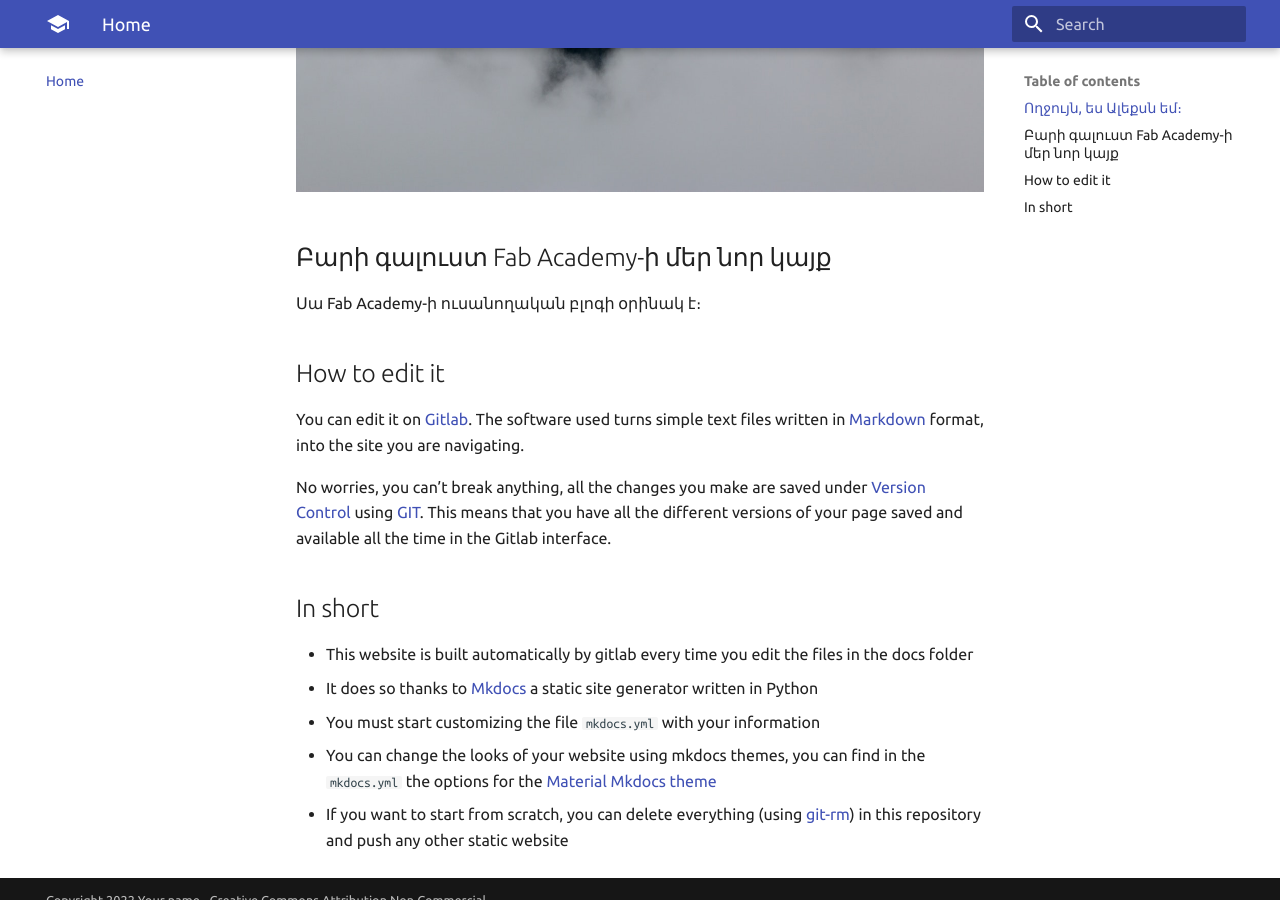
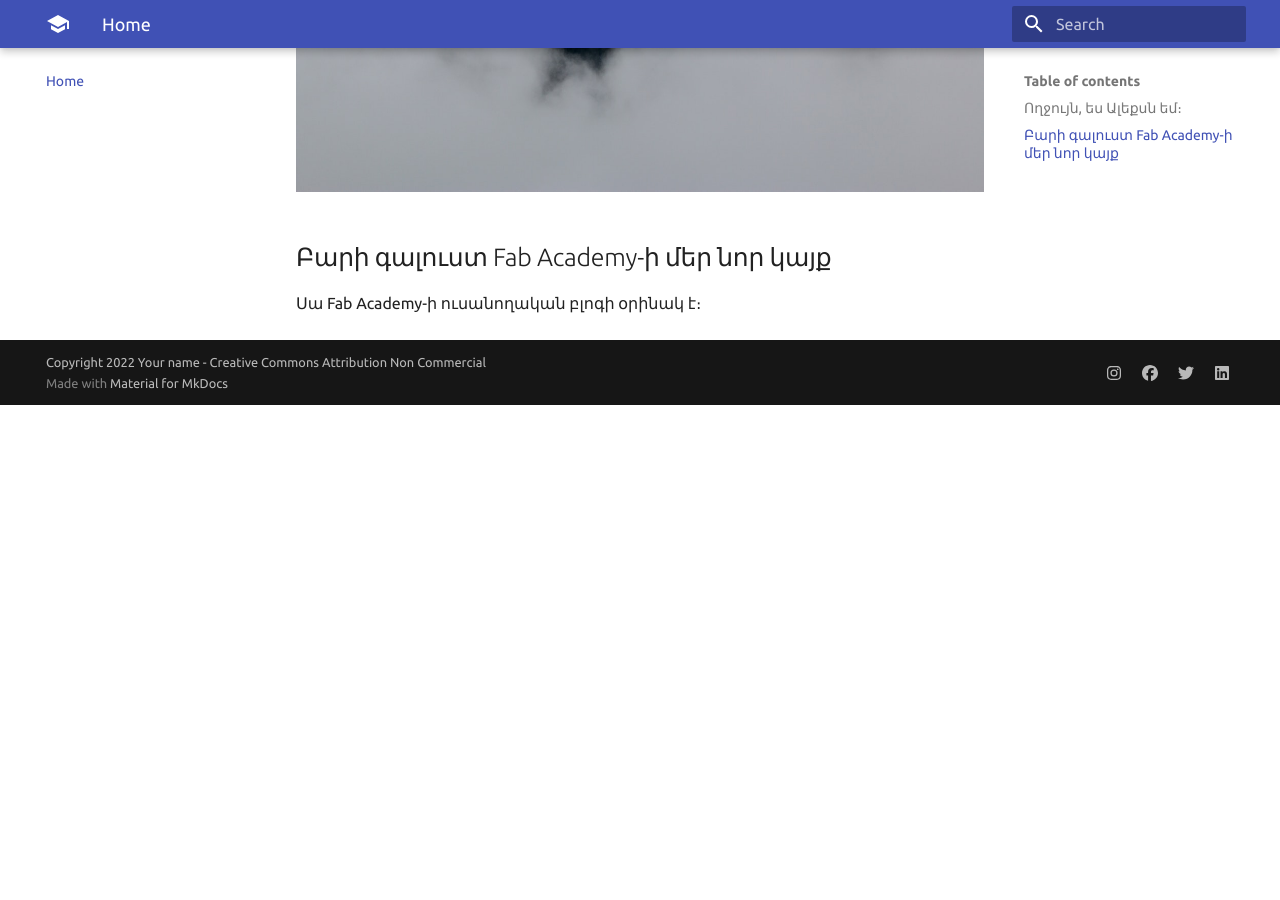
Before and after one commit to alexaghajanyan01/aleks_aghajanyan, an MkDocs documentation site: the page built from docs/index.md, in a window 1280 px wide and 900 px high, scrolled down 545 px. Built offline with MkDocs 1.6.1 and Material for MkDocs 9.7.7, drawn with Linux system fonts in a browser that asks for light colours; after the commit the page ends 950 px from its top, so only the background shows below that.

Commit message:
Updated content

```diff
--- a/docs/index.md
+++ b/docs/index.md
@@ -7,18 +7,3 @@
 ## Բարի գալուստ Fab Academy-ի մեր նոր կայք
 
 Սա Fab Academy-ի ուսանողական բլոգի օրինակ է։
-
-## How to edit it
-
-You can edit it on [Gitlab](http://gitlab.fabcloud.org). The software used turns simple text files
-written in [Markdown](https://en.wikipedia.org/wiki/Markdown) format, into the site you are navigating.
-
-No worries, you can't break anything, all the changes you make are saved under [Version Control](https://en.wikipedia.org/wiki/Version_control) using [GIT](https://git-scm.com/book/en/v2/Getting-Started-About-Version-Control). This means that you have all the different versions of your page saved and available all the time in the Gitlab interface.
-
-## In short
-
-- This website is built automatically by gitlab every time you edit the files in the docs folder
-- It does so thanks to [Mkdocs](https://mkdocs.org) a static site generator written in Python
-- You must start customizing the file `mkdocs.yml` with your information
-- You can change the looks of your website using mkdocs themes, you can find in the `mkdocs.yml` the options for the [Material Mkdocs theme](https://squidfunk.github.io/mkdocs-material/)
-- If you want to start from scratch, you can delete everything (using [git-rm](https://git-scm.com/docs/git-rm)) in this repository and push any other static website
```
